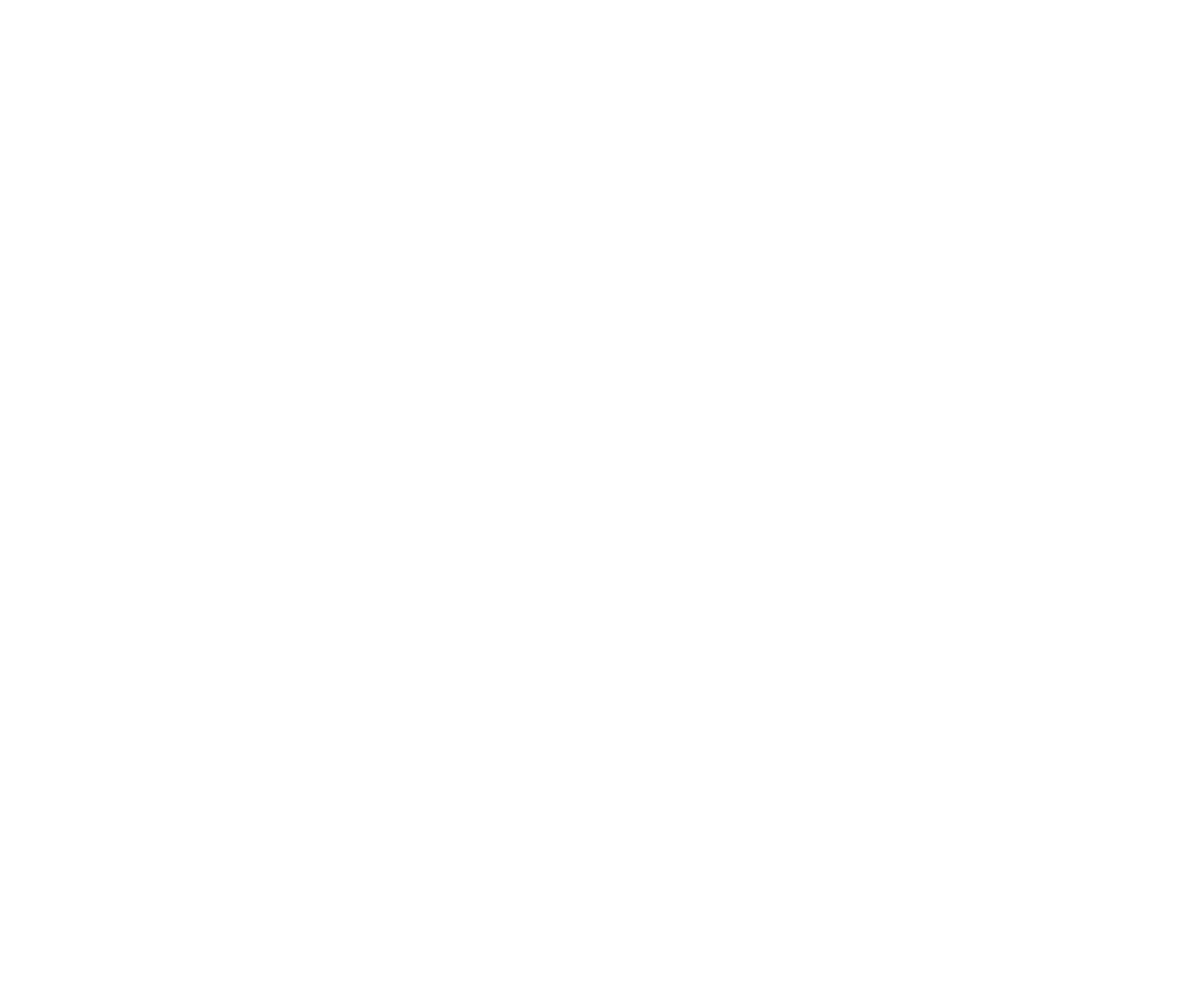
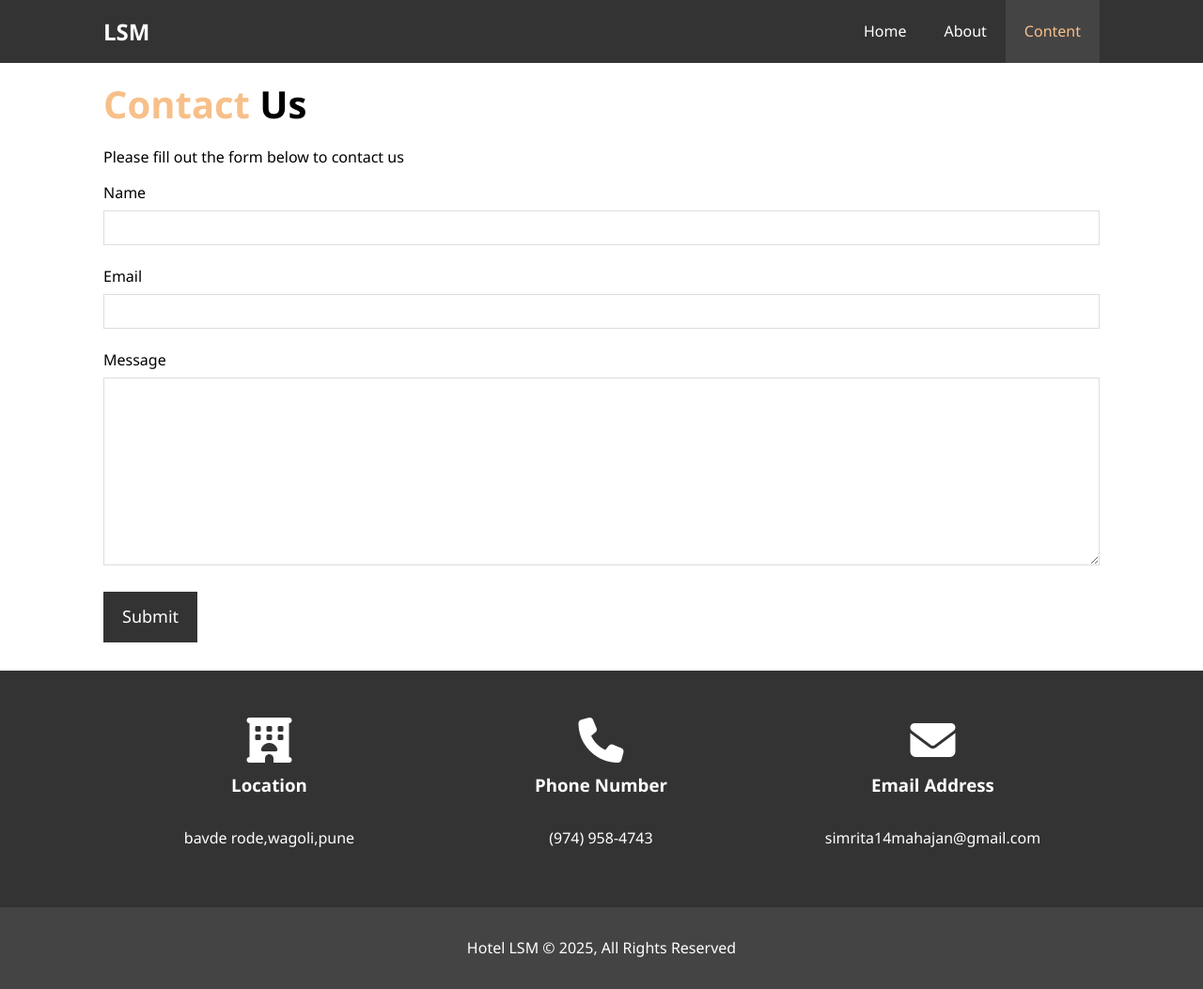
Before and after one commit to SimritaM/hotel_website, a plain HTML site: page contact.html in a window 1280 px wide. Shown: the whole page at 94% size. Before the commit the page ends 800 px from the top, so only its background shows below. Drawn offline with Linux system fonts and the light colour scheme.

Commit message:
contact page completed

```diff
--- a/contact.html
+++ b/contact.html
@@ -0,0 +1,76 @@
+<!DOCTYPE html>
+<html lang="en">
+<head>
+  <meta charset="UTF-8">
+  <meta name="viewport" content="width=device-width, initial-scale=1.0">
+  <meta name="description" content="Welcome to the most extraordinarily Hotel in pune">
+ <mata name="Keyword" content="hotel,pune hotel,Maharasht hotel">
+ <link rel="stylesheet" href="https://cdnjs.cloudflare.com/ajax/libs/font-awesome/6.5.2/css/all.min.css" integrity="sha512-SnH5WK+bZxgPHs44uWIX+LLJAJ9/2PkPKZ5QiAj6Ta86w+fsb2TkcmfRyVX3pBnMFcV7oQPJkl9QevSCWr3W6A==" crossorigin="anonymous" referrerpolicy="no-referrer" />
+  <link rel="stylesheet" href="css/style.css">
+  <title>Hotel LSM | Contact</title>
+</head>
+<body>
+  <header>
+    <nav id="navbar">
+      <div class="container">
+ <h1 class="logo"><a href="index.html">LSM</a></h1>
+     <ul>
+      <li><a  href="index.html">Home</a></li>
+      <li><a  href="about.html">About</a></li>
+      <li><a class="current"href="contact.html">Content</a></li>
+     </ul>
+      </div>
+    </nav>
+  </header>
+
+  <section id="contact-form" class="py-3">
+    <div class="container">
+      <h1 class="l-heading"><span class="text-primary">Contact</span> Us</h1>
+     <p>Please fill out the form below to contact us</p>
+     <form action="process.php">
+      <div class="form-group">
+        <label for="name">Name</label>
+        <input type="text" name="name" id="name">
+      </div>
+       <div class="form-group">
+        <label for="email">Email</label>
+        <input type="email" name="email" id="email">
+      </div>
+      <div class="form-group">
+        <label for="Message">Message</label>
+        <textarea name="Message" id="Message"></textarea>
+      </div>
+      <botton type="submit" class="btn">Submit</botton>
+
+     </form>
+    </div>
+  </section>
+
+  <section id="contact-info" class="bg-dark">
+    <div class="container">
+      <div class="box">
+    <i class="fa-solid fa-hotel fa-3x"></i>
+    <h3>Location</h3>
+    <p>bavde rode,wagoli,pune</p>
+  </div>
+
+  <div class="box">
+    <i class="fa-solid fa-phone fa-3x"></i>
+     <h3>Phone Number</h3>
+    <p>(974) 958-4743</p>
+  </div>
+
+  <div class="box">
+    <i class="fa-solid fa-envelope fa-3x"></i>
+    <h3>Email Address</h3>
+    <p>simrita14mahajan@gmail.com</p>
+  </div>
+    </div>
+  </section>
+
+<footer id="main-footer">
+<p>Hotel LSM &copy; 2025, All Rights Reserved</p>
+</footer>
+
+</body>
+</html>
--- a/css/style.css
+++ b/css/style.css
@@ -221,6 +221,32 @@ p {
  border-radius: 50%;
 }
 
+#contact-form .form-group {
+  margin-bottom: 20px;
+}
+
+#contact-form label {
+  display: block;
+  margin-bottom: 5px;
+}
+
+#contact-form input,
+#contact-form textarea {
+width: 100%;
+padding: 10px;
+border: 1px #ddd solid;
+}
+
+#contact-form textarea {
+  height: 200px;
+}
+
+#contact-form input:focus,
+#contact-form textarea:focus {
+  outline: none;
+  border-color: #f7c08a;
+}
+
 #main-footer {
   text-align: center;
   background: #444;
```
